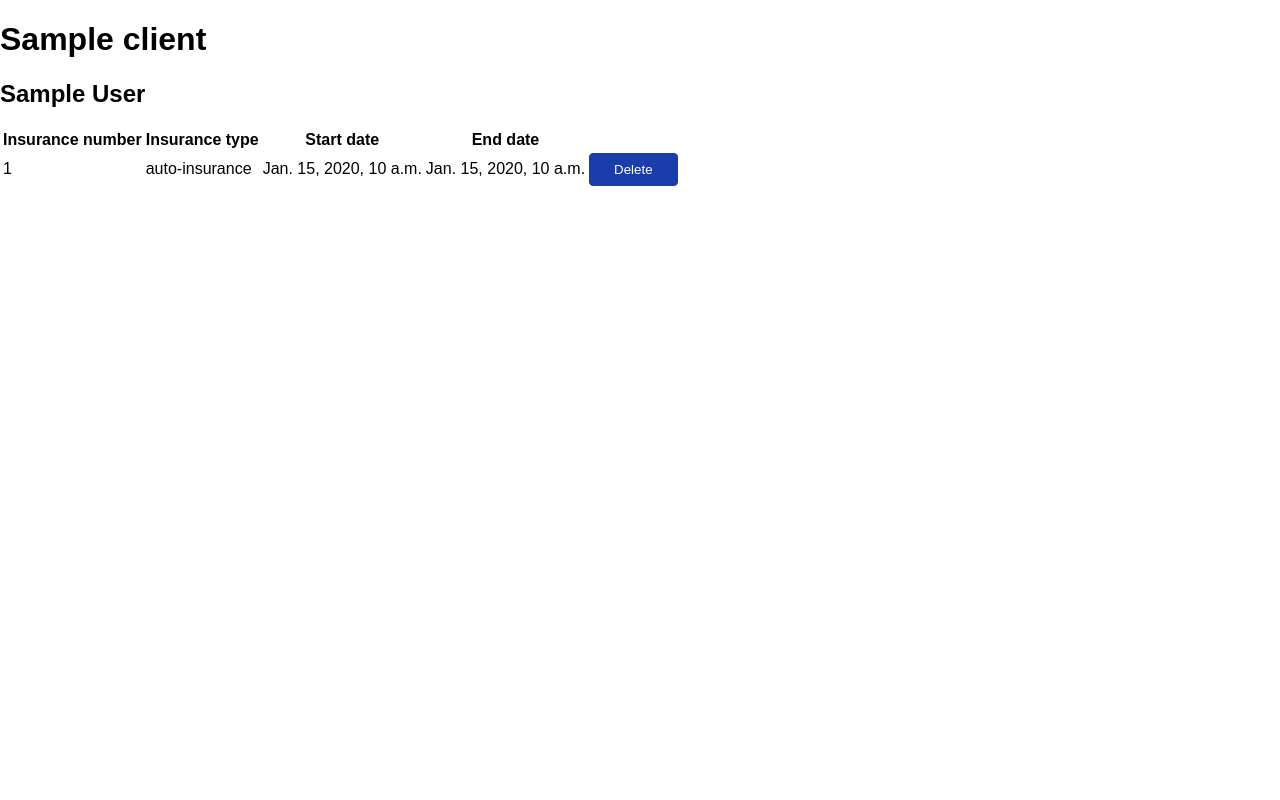
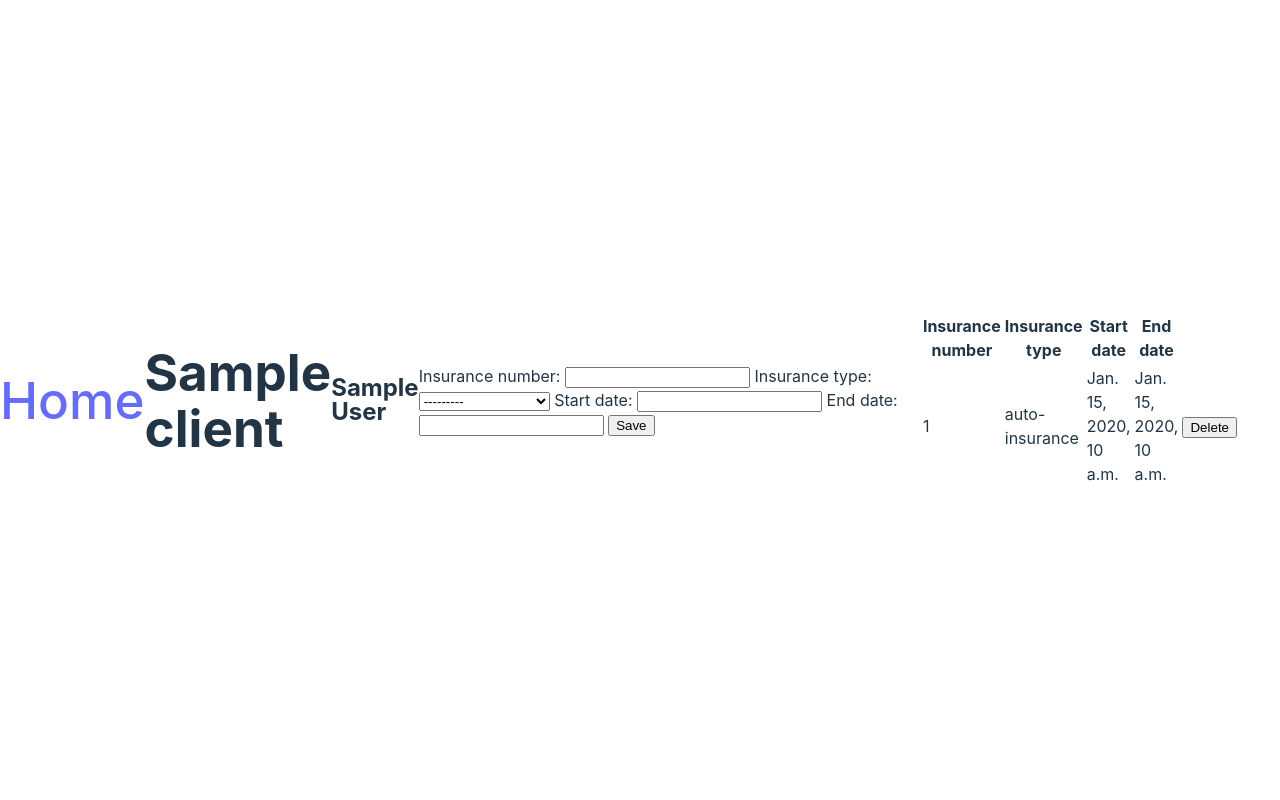
Before and after one commit to kanatm287/bluesquare, a Django app: template backend/tech_task/templates/clients/client.html in a window 1280 px wide. Run offline with Django 4.2, Linux system fonts and the light colour scheme; tables that the repository leaves empty hold one stand-in row (values such as "Sample post"); the template is opened without the code that fills it: values that come from a table or form of the project are taken from there, most other values are stand-ins (such as "Sample title", 1, 10 or a date in 2020); data that the repository does not hold is empty; style sheets or scripts are compiled from the project's sources.

Commit message:
add home home page link. add delete buttons

```diff
--- a/backend/tech_task/forms.py
+++ b/backend/tech_task/forms.py
@@ -1,18 +1,8 @@
 from django import forms
 from .models import Client, Insurance
 
-GENDER = (
-    ('M', 'male'),
-    ('F', 'female'),
-    ('U', 'undecided')
-)
 
-
-class ClientFrom(forms.ModelForm):
-    # full_name = forms.CharField(label='Full name', max_length=30, required=True)
-    # gender = forms.ChoiceField(choices=GENDER, required=True)
-    # birth_date = forms.DateField(label='Birth date', required=True)
-    # address = forms.CharField(label='Address', max_length=100, required=True)
+class ClientForm(forms.ModelForm):
     class Meta:
         model = Client
         fields = '__all__'
@@ -24,21 +14,11 @@ class ClientFrom(forms.ModelForm):
         }
 
 
-INSURANCE_TYPE = (
-    ('L', 'life-insurance'),
-    ('M', 'medical-insurance'),
-    ('A', 'auto-insurance')
-)
-
-
 class InsuranceForm(forms.ModelForm):
-    # insurance_id = forms.IntegerField(min_value=1000000, max_value=999999, required=True)
-    # insurance_type = forms.ChoiceField(choices=INSURANCE_TYPE, required=True)
-    # start_date = forms.DateField(label='Start date', required=True)
-    # end_date = forms.DateField(label='End date', required=True)
     class Meta:
         model = Insurance
         fields = '__all__'
+        widgets = {'client': forms.HiddenInput()}
         labels = {
             'insurance_id': 'Insurance number',
             'insurance_type': 'Insurance type',
--- a/backend/tech_task/models.py
+++ b/backend/tech_task/models.py
@@ -24,8 +24,7 @@ class Client(models.Model):
                                blank=False)
 
     def __str__(self):
-        return f"Full-name: {self.full_name}, Gender: {self.gender}, Birth-date: {self.birth_date}, " \
-               f"Address: {self.address}"
+        return f"Full-name: {self.full_name}"
 
     class Meta:
         constraints = [
--- a/backend/tech_task/static/clients/style.css
+++ /dev/null
@@ -1,53 +0,0 @@
-body {
-  font-family: sans-serif;
-  margin: 0;
-}
-
-form {
-  margin: 5rem auto;
-  width: 90%;
-  max-width: 60rem;
-  padding: 1rem;
-  border-radius: 12px;
-  background-color: white;
-  box-shadow: 0 2px 8px rgba(0, 0, 0, 0.26);
-}
-
-button {
-  cursor: pointer;
-  padding: 0.5rem 1.5rem;
-  border-radius: 4px;
-  background-color: #1a3dac;
-  color: white;
-  border: 1px solid #1a3dac;
-}
-
-button:hover,
-button:active {
-  background-color: #2852da;
-  border-color: #2852da;
-}
-
-.form-control {
-  margin-bottom: 1rem;
-}
-
-.form-control input {
-  font: inherit;
-  padding: 0.25rem;
-  border-radius: 4px;
-  border: 1px solid #ccc;
-  display: block;
-  width: 10rem;
-}
-
-.form-control input:focus {
-  border-color: #132f88;
-  outline: none;
-  background-color: #f4eeff;
-}
-
-.form-control label {
-  font-weight: bold;
-  display: block;
-}
--- a/backend/tech_task/templates/clients/client.html
+++ b/backend/tech_task/templates/clients/client.html
@@ -5,8 +5,18 @@
 {% endblock %}
 
 {% block content %}
+  <h1>
+    <a href="{% url "clients" %}">
+      Home
+    </a>
+  </h1>
   <h1>{{ client.title }}</h1>
   <h2>{{ client.full_name }}</h2>
+  <form id="client" action="/clients/insurance/new" method="post">
+    {% csrf_token %}
+    {{ form }}
+    <input form="client" class="btn btn-primary" type="submit" value="Save">
+  </form>
   <table>
     <tr>
       <th>Insurance number</th>
@@ -16,6 +26,9 @@
       <th></th>
     </tr>
     {% for insurance in insurances %}
+      <form id="insurance-id{{ insurance.id }}" action="/clients/insurance/delete/{{ insurance.id }}" method="post">
+        {% csrf_token %}
+      </form>
       <tr>
         <td>{{ insurance.insurance_id }}</td>
         <td>
@@ -30,9 +43,9 @@
         <td>{{ insurance.start_date }}</td>
         <td>{{ insurance.end_date }}</td>
         <td>
-          <button>
-            Delete
-          </button>
+          <div class="form-group">
+            <input form="insurance-id{{ insurance.id }}" class="btn btn-primary" type="submit" value="Delete">
+          </div>
         </td>
       </tr>
     {% endfor %}
--- a/backend/tech_task/urls.py
+++ b/backend/tech_task/urls.py
@@ -3,7 +3,10 @@ from . import views
 
 
 urlpatterns = [
-    path('', views.ClientsView.as_view()),
-    path('delete', views.delete_client),
-    path('<int:client_id>', views.ClientView.as_view(), name='client-detail')
+    path('', views.ClientsView.as_view(), name='clients'),
+    path('delete/<int:client_id>', views.ClientDeleteView.as_view()),
+    path('<int:client_id>', views.ClientView.as_view(), name='client-detail'),
+    path('insurance/new', views.InsuranceView.as_view()),
+    path('insurance/delete/<int:insurance_id>', views.InsuranceDeleteView.as_view())
+
 ]
```
Also changed, not shown: backend/tech_task/templates/clients/index.html (+6 -9 lines), backend/tech_task/views.py (+41 -19 lines).
